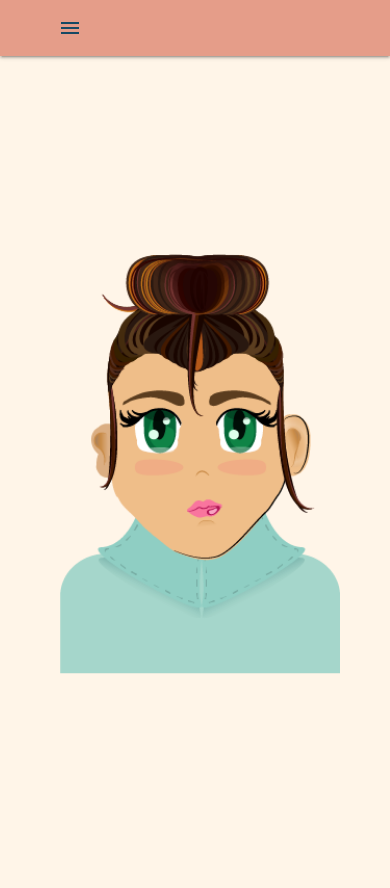
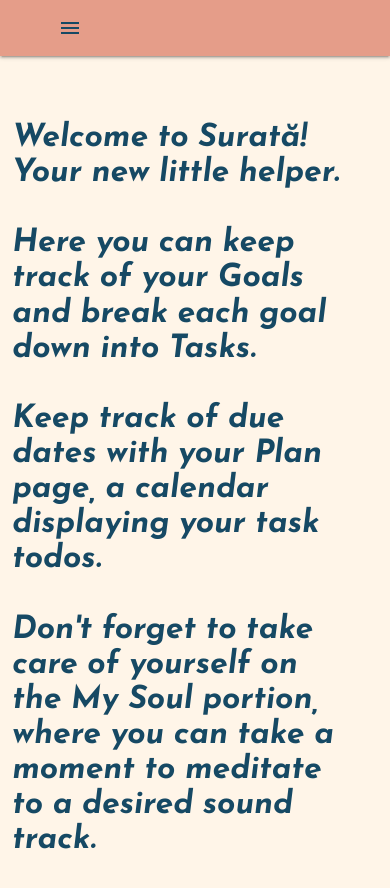
Before and after one commit to missjody/productivity-app, a React (Create React App) app in the folder client/: page / in a window 390 px wide. Shown: the top 888 px of the page. Before the commit the page ends 844 px from the top, so only its background shows below. Built offline with nearby package versions, Linux system fonts and the light colour scheme; no server answers.

Commit message:
Home Page updates, mobile friendly design

```diff
--- a/client/public/index.css
+++ b/client/public/index.css
@@ -85,10 +85,15 @@
   Home Page styling
 ************************/
 
-.home-image {
+#homeImage {
   width: 20rem;
-  margin-top: 11rem;
-  margin-left: 15%;
+  margin-top: -70rem;
+  margin-bottom: 4rem;
+  margin-left: 60%;
+}
+
+#homeText {
+  margin-right: 45rem;
 }
 
 /************************
@@ -434,6 +439,16 @@
    margin-top:-1rem;
   }
 
+  #homeImage {
+    width: 20rem;
+    margin-bottom: 10rem;
+    margin-left: 65%;
+  }
+
+  #homeText {
+    margin-right: 25rem;
+  }
+
  .time-image {
   margin-top: -3.15rem;
   height: 90%;
@@ -477,6 +492,15 @@
   .goal-child {
     left: 2rem;
     right: auto;
+  }
+
+  #homeImage {
+    width: 20rem;
+    margin-left: 135%;
+  }
+
+  #homeText {
+    margin-right: 20rem;
   }
 
   .time-child {
@@ -530,6 +554,14 @@
     font-size: 2rem;
   }
 
+  #homeImage {
+  display: none;
+  }
+
+  #homeText {
+    margin-right: 2rem;
+  }
+
   .time-child {
     left: auto;
     right: 5rem;
--- a/client/src/pages/HomePage.js
+++ b/client/src/pages/HomePage.js
@@ -5,10 +5,22 @@
 const HomePage = () => {
 
   return (
-    <div>
-      <img src="./images/Surata.png" className="home-image responsive-img"
-        alt="Image of the Surata app's mascot, Little Sister. She has a high brown bun, large green eyes, blushing cheeks and a sweet blue sweater." />
+    <div className="row">
+      <div className="col s-12 m-9">
+        <h4 id="homeText">
+          Welcome to Surată! Your new little helper. <br /><br />
+        Here you can keep track of your Goals and break each goal down into Tasks.<br /><br />
+        Keep track of due dates with your Plan page, a calendar displaying your task todos.<br /><br />
+        Don't forget to take care of yourself on the My Soul portion, where you can take a moment to meditate to a desired sound track.<br /><br />
+        </h4>
+        <div className="col s-12 m-6">
+          <img src="./images/Surata.png" className="responsive-img" id="homeImage"
+            alt="Image of the Surata app's mascot, Little Sister. She has a high brown bun, large green eyes, blushing cheeks and a sweet blue sweater." />
+        </div >
+      </div >
     </div>
+
+
   )
 
 }
```
